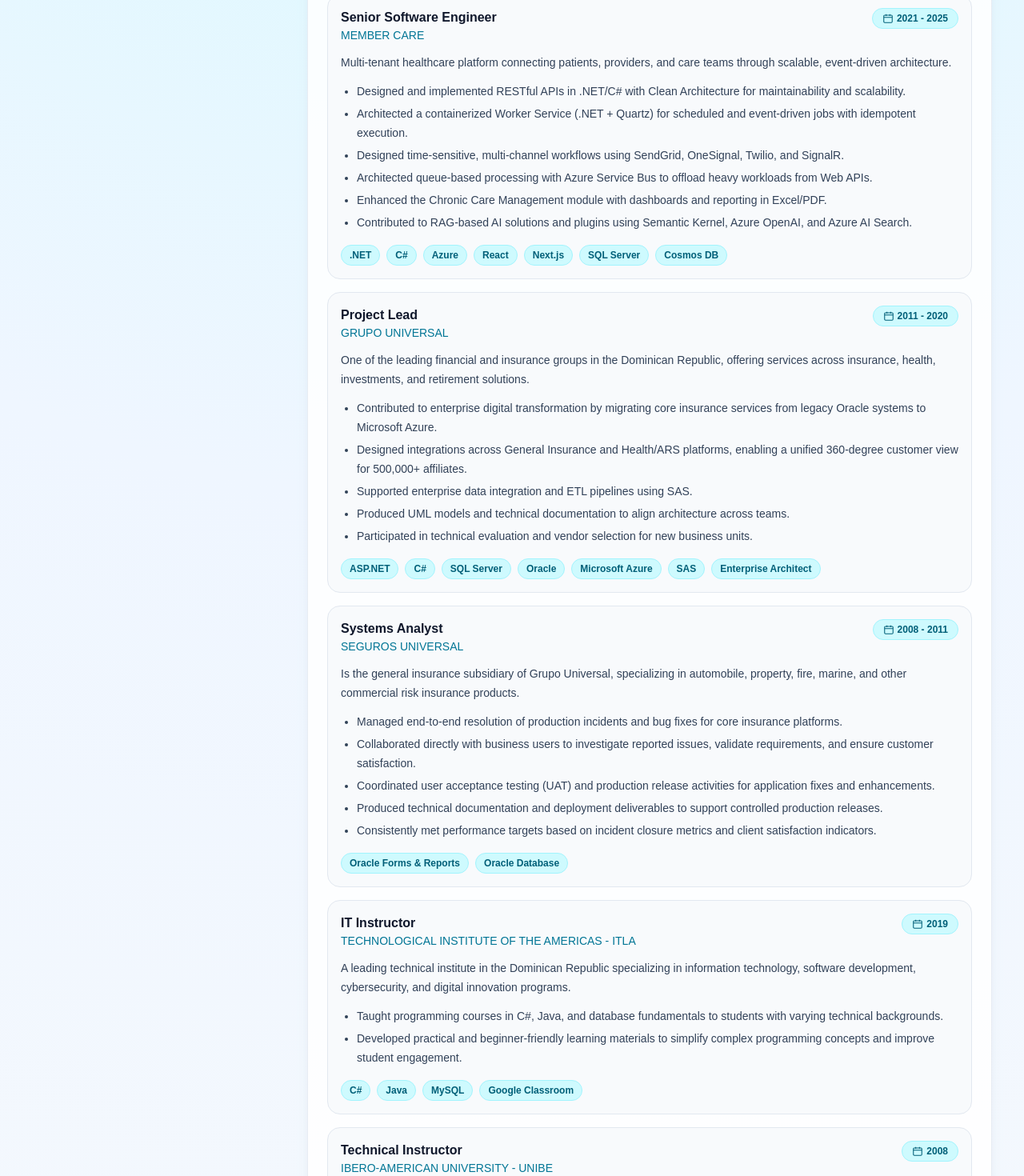
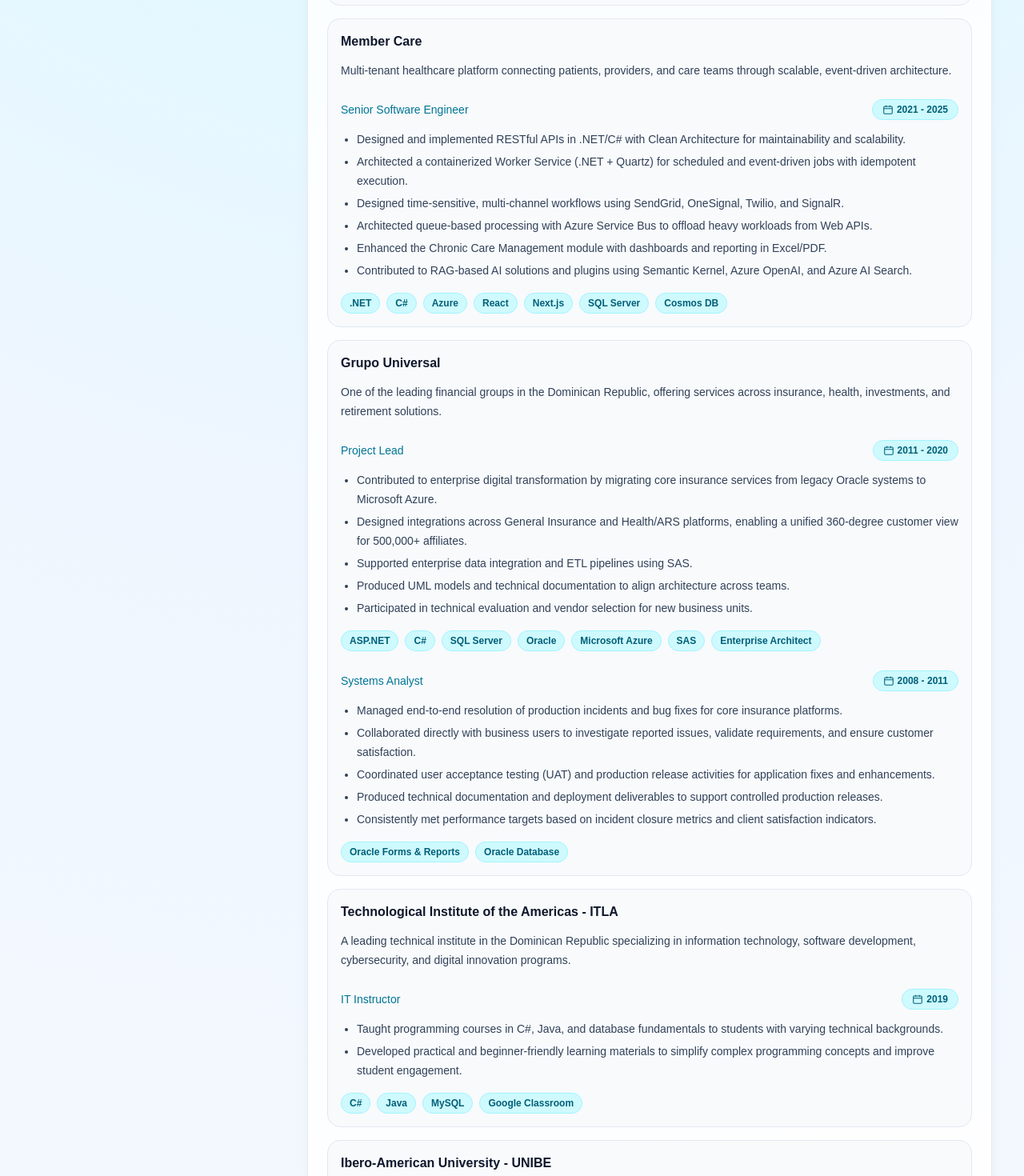
Before and after one commit to juanmiguel431/my-cv-app, a Next.js app: page /en in a window 1280 px wide. Shown: the part 940-2410 px from the top of the page at 80% size. Built offline with nearby package versions, Linux system fonts and the light colour scheme.

Commit message:
Refactor CV data structure: reorganize experience entries into nested roles, streamline descriptions, and fix localization inconsistencies.

```diff
--- a/components/curriculum.tsx
+++ b/components/curriculum.tsx
@@ -257,36 +257,45 @@
               </h2>
               <div className="space-y-4">
                 {experiences.map((experience) => (
+
                   <section
-                    key={`${experience.role}-${experience.company}-${experience.period}`}
+                    key={experience.company}
                     className={`rounded-2xl p-4 ${subtleCard}`}
                   >
-                    <div className="flex flex-wrap items-start justify-between gap-2">
                       <div>
-                        <h3 className={`text-base font-bold ${sectionTitle}`}>{experience.role}</h3>
+                        <h3 className={`text-base font-bold ${sectionTitle}`}>{experience.company}</h3>
+                        <p className={`mt-3 text-sm leading-6 ${mutedText}`}>{experience.description}</p>
+
+                        {experience.roles.map((role) => (
+                          <div key={role.name} className="mt-6">
+                            <div>
+                              <div className="flex flex-wrap items-center justify-between gap-2">
                                 <p
                                   className={`text-sm font-medium ${
                                     isDark ? "text-cyan-300" : "text-cyan-700"
                                   }`}
                                 >
-                          {experience.company}
+                                  {role.name}
                                 </p>
-                      </div>
+
                                 <div
                                   className={`flex items-center gap-1 rounded-full px-3 py-1 text-xs font-semibold ${accentChip}`}
                                 >
                                   <CalendarIcon className="h-3.5 w-3.5" />
-                        <span>{experience.period}</span>
+                                  <span>{role.period}</span>
                                 </div>
                               </div>
-                    <p className={`mt-3 text-sm leading-6 ${mutedText}`}>{experience.description}</p>
+                            </div>
+
+
                             <ul className={`mt-3 list-disc space-y-1 pl-5 text-sm leading-6 ${mutedText}`}>
-                      {experience.contributions.map((contribution) => (
+                              {role.contributions.map((contribution) => (
                                 <li key={contribution}>{contribution}</li>
                               ))}
                             </ul>
+
                             <div className="mt-4 flex flex-wrap gap-2">
-                      {experience.technologies.map((tech) => (
+                              {role.technologies.map((tech) => (
                                 <span
                                   key={tech}
                                   className={`rounded-full px-2.5 py-1 text-xs font-semibold ${accentChip}`}
@@ -295,6 +304,10 @@
                                 </span>
                               ))}
                             </div>
+                          </div>
+                        ))}
+                      </div>
+
                   </section>
                 ))}
               </div>
--- a/constants/translations/en.ts
+++ b/constants/translations/en.ts
@@ -4,15 +4,12 @@
   locale: "en",
   metadata: {
     title: "Juan Miguel Paulino Carpio | Senior Software Engineer CV",
-    description:
-      "Curriculum vitae of Juan Miguel Paulino Carpio, Senior Software Engineer with 15+ years of experience in .NET, Java, Python, Next.js, AWS, and Azure across fintech, insurance, and healthcare.",
+    description: "Curriculum vitae of Juan Miguel Paulino Carpio, Senior Software Engineer with 15+ years of experience in .NET, Java, Python, Next.js, AWS, and Azure across fintech, insurance, and healthcare.",
     openGraphTitle: "Juan Miguel Paulino Carpio | Senior Software Engineer CV",
-    openGraphDescription:
-      "Professional experience, technical stack, and education of Juan Miguel Paulino Carpio.",
+    openGraphDescription: "Professional experience, technical stack, and education of Juan Miguel Paulino Carpio.",
     openGraphLocale: "en_US",
     twitterTitle: "Juan Miguel Paulino Carpio | Senior Software Engineer CV",
-    twitterDescription:
-      "Professional experience, technical stack, and education of Juan Miguel Paulino Carpio.",
+    twitterDescription: "Professional experience, technical stack, and education of Juan Miguel Paulino Carpio.",
   },
   labels: {
     curriculumVitae: "Curriculum Vitae",
@@ -33,17 +30,17 @@
     github: "github.com/juanmiguel431",
     linkedin: "linkedin.com/in/juanmiguel431",
     profileImageAlt: "Juan Miguel Paulino Carpio profile picture",
-    summary:
-      "Senior Software Engineer with over 15 years of experience designing and developing scalable solutions for the financial, insurance, and healthcare industries. Expertise in .NET (C#), Java, Python, TypeScript, and React, combined with cloud experience across AWS and Azure. Strong background in building reliable, high-performance, user-centered platforms while contributing to software architecture and technical decision-making.",
+    summary: "Senior Software Engineer with over 15 years of experience designing and developing scalable solutions for the financial, insurance, and healthcare industries. Expertise in .NET (C#), Java, Python, TypeScript, and React, combined with cloud experience across AWS and Azure. Strong background in building reliable, high-performance, user-centered platforms while contributing to software architecture and technical decision-making.",
   },
   experiences: [
     {
-      role: "Senior Software Engineer",
-      company: "BILLET",
+      company: "Billet",
+      contract: true,
+      description: "Fintech platform for digital payments and financial services, enabling real-time transactions, customer onboarding, and regulatory compliance through integrations with banking systems (e.g., Banco BHD).",
+      roles: [
+        {
+          name: "Senior Software Engineer",
           period: "2024 - 2025",
-      contract: true,
-      description:
-        "Fintech platform for digital payments and financial services, enabling real-time transactions, customer onboarding, and regulatory compliance through integrations with banking systems (e.g., Banco BHD).",
           contributions: [
             "Improved developer productivity with high-fidelity local environments using LocalStack and containerized Redis, PostgreSQL, and DynamoDB.",
             "Enabled secure database access through AWS VPN Client for production-like local development.",
@@ -63,14 +60,17 @@
             "Docker",
             "Redis",
             "React Native",
-      ],
+          ]
+        }
+      ]
     },
     {
-      role: "Senior Software Engineer",
-      company: "MEMBER CARE",
+      company: "Member Care",
+      description: "Multi-tenant healthcare platform connecting patients, providers, and care teams through scalable, event-driven architecture.",
+      roles: [
+        {
+          name: "Senior Software Engineer",
           period: "2021 - 2025",
-      description:
-        "Multi-tenant healthcare platform connecting patients, providers, and care teams through scalable, event-driven architecture.",
           contributions: [
             "Designed and implemented RESTful APIs in .NET/C# with Clean Architecture for maintainability and scalability.",
             "Architected a containerized Worker Service (.NET + Quartz) for scheduled and event-driven jobs with idempotent execution.",
@@ -80,13 +80,16 @@
             "Contributed to RAG-based AI solutions and plugins using Semantic Kernel, Azure OpenAI, and Azure AI Search.",
           ],
           technologies: [".NET", "C#", "Azure", "React", "Next.js", "SQL Server", "Cosmos DB"],
+        }
+      ]
     },
     {
-      role: "Project Lead",
-      company: "GRUPO UNIVERSAL",
+      company: "Grupo Universal",
+      description: "One of the leading financial groups in the Dominican Republic, offering services across insurance, health, investments, and retirement solutions.",
+      roles: [
+        {
+          name: "Project Lead",
           period: "2011 - 2020",
-      description:
-        "One of the leading financial and insurance groups in the Dominican Republic, offering services across insurance, health, investments, and retirement solutions.",
           contributions: [
             "Contributed to enterprise digital transformation by migrating core insurance services from legacy Oracle systems to Microsoft Azure.",
             "Designed integrations across General Insurance and Health/ARS platforms, enabling a unified 360-degree customer view for 500,000+ affiliates.",
@@ -105,11 +108,8 @@
           ],
         },
         {
-      role: "Systems Analyst",
-      company: "SEGUROS UNIVERSAL",
+          name: "Systems Analyst",
           period: "2008 - 2011",
-      description:
-        "Is the general insurance subsidiary of Grupo Universal, specializing in automobile, property, fire, marine, and other commercial risk insurance products.",
           contributions: [
             "Managed end-to-end resolution of production incidents and bug fixes for core insurance platforms.",
             "Collaborated directly with business users to investigate reported issues, validate requirements, and ensure customer satisfaction.",
@@ -120,29 +120,39 @@
           technologies: [
             "Oracle Forms & Reports",
             "Oracle Database",
-      ],
+          ]
+        }
+      ]
     },
     {
-      role: "IT Instructor",
-      company: "TECHNOLOGICAL INSTITUTE OF THE AMERICAS - ITLA",
+      company: "Technological Institute of the Americas - ITLA",
+      description: "A leading technical institute in the Dominican Republic specializing in information technology, software development, cybersecurity, and digital innovation programs.",
+      roles: [
+        {
+          name: "IT Instructor",
           period: "2019",
-      description: "A leading technical institute in the Dominican Republic specializing in information technology, software development, cybersecurity, and digital innovation programs.",
           contributions: [
             "Taught programming courses in C#, Java, and database fundamentals to students with varying technical backgrounds.",
             "Developed practical and beginner-friendly learning materials to simplify complex programming concepts and improve student engagement.",
           ],
-      technologies: ["C#", "Java", "MySQL", "Google Classroom"],
+          technologies: ["C#", "Java", "MySQL", "Google Classroom"]
+        }
+      ]
     },
     {
-      role: "Technical Instructor",
-      company: "IBERO-AMERICAN UNIVERSITY - UNIBE",
+      company: "Ibero-American University - UNIBE",
+      description: "A private university in the Dominican Republic recognized for its programs in technology, engineering, business, and health sciences.",
+      roles: [
+        {
+          name: "Technical Instructor",
           period: "2008",
-      description: "A private university in the Dominican Republic recognized for its programs in technology, engineering, business, and health sciences.",
           contributions: [
             "Delivered technical training sessions for instructors and students, translating technical concepts into accessible and easy-to-follow guidance.",
             "Provided support and onboarding for Moodle-based educational tools and workflows.",
           ],
           technologies: ["Moddle"],
+        }
+      ]
     },
   ],
   techGroups: [
@@ -158,7 +168,7 @@
     {
       degree: "Bachelor's Degree in Information and Communication Technologies (ICT)",
       period: "2007 - 2011",
-      institution: "Ibero-american University (UNIBE)",
+      institution: "Ibero-American University (UNIBE)",
     },
     {
       degree: "Industrial Electronics Technologist (Digital Systems)",
--- a/constants/translations/es.ts
+++ b/constants/translations/es.ts
@@ -4,15 +4,12 @@
   locale: "es",
   metadata: {
     title: "Juan Miguel Paulino Carpio | CV Ingeniero de Software Senior",
-    description:
-      "Currículum vitae de Juan Miguel Paulino Carpio, Ingeniero de Software Senior con más de 15 años de experiencia en .NET, Java, Python, Next.js, AWS y Azure en fintech, seguros y salud.",
+    description: "Currículum vitae de Juan Miguel Paulino Carpio, Ingeniero de Software Senior con más de 15 años de experiencia en .NET, Java, Python, Next.js, AWS y Azure en fintech, seguros y salud.",
     openGraphTitle: "Juan Miguel Paulino Carpio | CV Ingeniero de Software Senior",
-    openGraphDescription:
-      "Experiencia profesional, stack técnico y formación académica de Juan Miguel Paulino Carpio.",
+    openGraphDescription: "Experiencia profesional, stack técnico y formación académica de Juan Miguel Paulino Carpio.",
     openGraphLocale: "es_ES",
     twitterTitle: "Juan Miguel Paulino Carpio | CV Ingeniero de Software Senior",
-    twitterDescription:
-      "Experiencia profesional, stack técnico y formación académica de Juan Miguel Paulino Carpio.",
+    twitterDescription: "Experiencia profesional, stack técnico y formación académica de Juan Miguel Paulino Carpio.",
   },
   labels: {
     curriculumVitae: "Currículum Vitae",
@@ -33,17 +30,17 @@
     github: "github.com/juanmiguel431",
     linkedin: "linkedin.com/in/juanmiguel431",
     profileImageAlt: "Foto de perfil de Juan Miguel Paulino Carpio",
-    summary:
-      "Ingeniero de Software Senior con más de 15 años de experiencia diseñando y desarrollando soluciones escalables para las industrias financiera, de seguros y de salud. Experiencia en .NET (C#), Java, Python, TypeScript y React, combinada con conocimientos en la nube en AWS y Azure. Sólida trayectoria en la construcción de plataformas confiables, de alto rendimiento y centradas en el usuario, contribuyendo además a la arquitectura de software y a la toma de decisiones técnicas.",
+    summary: "Ingeniero de Software Senior con más de 15 años de experiencia diseñando y desarrollando soluciones escalables para las industrias financiera, de seguros y de salud. Experiencia en .NET (C#), Java, Python, TypeScript y React, combinada con conocimientos en la nube en AWS y Azure. Sólida trayectoria en la construcción de plataformas confiables, de alto rendimiento y centradas en el usuario, contribuyendo además a la arquitectura de software y a la toma de decisiones técnicas.",
   },
   experiences: [
     {
-      role: "Senior Software Engineer",
-      company: "BILLET",
+      company: "Billet",
+      contract: true,
+      description: "Plataforma fintech para pagos digitales y servicios financieros, habilitando transacciones en tiempo real, onboarding de clientes y cumplimiento regulatorio mediante integraciones con sistemas bancarios (p. ej., Banco BHD).",
+      roles: [
+        {
+          name: "Senior Software Engineer",
           period: "2024 - 2025",
-      contract: true,
-      description:
-        "Plataforma fintech para pagos digitales y servicios financieros, habilitando transacciones en tiempo real, onboarding de clientes y cumplimiento regulatorio mediante integraciones con sistemas bancarios (p. ej., Banco BHD).",
           contributions: [
             "Mejoré la productividad del equipo con entornos locales de alta fidelidad usando LocalStack y Redis, PostgreSQL y DynamoDB en contenedores.",
             "Habilité acceso seguro a bases de datos mediante AWS VPN Client para desarrollo local similar a producción.",
@@ -64,13 +61,17 @@
             "Redis",
             "React Native",
           ],
+        }
+      ],
+
     },
     {
-      role: "Senior Software Engineer",
-      company: "MEMBER CARE",
+      company: "Member Care",
+      description: "Plataforma de salud multi-tenant que conecta pacientes, proveedores y equipos de cuidado con una arquitectura escalable orientada a eventos.",
+      roles: [
+        {
+          name: "Senior Software Engineer",
           period: "2021 - 2025",
-      description:
-        "Plataforma de salud multi-tenant que conecta pacientes, proveedores y equipos de cuidado con una arquitectura escalable orientada a eventos.",
           contributions: [
             "Diseñé e implementé APIs REST en .NET/C# con Clean Architecture para mantenibilidad y escalabilidad.",
             "Arquitecté un Worker Service contenedorizado (.NET + Quartz) para procesos programados y orientados a eventos con ejecución idempotente.",
@@ -79,14 +80,17 @@
             "Fortalecí el módulo de Chronic Care Management con dashboards y reportes en Excel/PDF.",
             "Contribuí a soluciones de IA basadas en RAG y plugins usando Semantic Kernel, Azure OpenAI y Azure AI Search.",
           ],
-      technologies: [".NET", "C#", "Azure", "React", "Next.js", "SQL Server", "Cosmos DB"],
+          technologies: [".NET", "C#", "Azure", "React", "Next.js", "SQL Server", "Cosmos DB"]
+        }
+      ]
     },
     {
-      role: "Líder de Proyectos",
-      company: "GRUPO UNIVERSAL",
+      company: "Grupo Universal",
+      description: "Uno de los principales grupos financieros en la República Dominicana que ofrece servicios en seguros, salud, inversiones y soluciones de retiro.",
+      roles: [
+        {
+          name: "Líder de Proyectos",
           period: "2011 - 2020",
-      description:
-        "Uno de los principales grupos financieros y de seguros en la República Dominicana que ofrece servicios en seguros, salud, inversiones y soluciones de retiro.",
           contributions: [
             "Contribuí a la transformación digital empresarial migrando servicios core de seguros desde sistemas Oracle legacy hacia Microsoft Azure.",
             "Diseñé integraciones entre plataformas de Seguros Generales y Salud/ARS, habilitando una vista 360 unificada para más de 500,000 afiliados.",
@@ -103,14 +107,11 @@
             "Microsoft Azure",
             "SAS",
             "Enterprise Architect",
-      ],
+          ]
         },
         {
-      role: "Analista de Sistemas",
-      company: "SEGUROS UNIVERSAL",
+          name: "Analista de Sistemas",
           period: "2008 - 2011",
-      description:
-        "Es una filial del Grupo Universal especializada en seguros de automóviles, propiedades, incendios, marítimos y otros productos de seguros de riesgos comerciales.",
           contributions: [
             "Gestioné la resolución de incidentes en producción y corrección de errores de extremo a extremo para plataformas centrales de seguros.",
             "Colaboré directamente con usuarios de negocio para investigar problemas reportados, validar requerimientos y asegurar la satisfacción del cliente.",
@@ -121,29 +122,39 @@
           technologies: [
             "Oracle Forms & Reports",
             "Oracle Database",
-      ],
+          ]
+        }
+      ]
     },
     {
-      role: "Docente de TI",
-      company: "INSTITUTO TECNOLÓGICO DE LAS AMÉRICAS - ITLA",
+      company: "Instituto Tecnológico de las Américas - ITLA",
+      description: "Un instituto técnico líder en la República Dominicana, especializado en tecnologías de la información, desarrollo de software, ciberseguridad e innovación digital.",
+      roles: [
+        {
+          name: "Docente de TI",
           period: "2019",
-      description: "Un instituto técnico líder en la República Dominicana, especializado en tecnologías de la información, desarrollo de software, ciberseguridad e innovación digital.",
           contributions: [
             "Impartí cursos de programación en C#, Java y fundamentos de bases de datos a estudiantes con diversos niveles técnicos.",
             "Desarrollé materiales de aprendizaje prácticos y orientados a principiantes para simplificar conceptos complejos de programación y mejorar la participación de los estudiantes.",
           ],
           technologies: ["C#", "Java", "MySQL", "Google Classroom"],
+        }
+      ]
     },
     {
-      role: "Instructor Técnico",
-      company: "UNIVERSIDAD IBEROAMERICANA - UNIBE",
+      company: "Universidad Iberoamericana - UNIBE",
+      description: "Universidad privada en la República Dominicana reconocida por sus programas en tecnología, ingeniería, negocios y ciencias de la salud.",
+      roles: [
+        {
+          name: "Instructor Técnico",
           period: "2008",
-      description: "Universidad privada en la República Dominicana reconocida por sus programas en tecnología, ingeniería, negocios y ciencias de la salud.",
           contributions: [
             "Impartí sesiones de capacitación técnica para instructores y estudiantes, traduciendo conceptos técnicos en guías accesibles y fáciles de seguir.",
             "Brindé soporte e inducción en herramientas y flujos de trabajo educativos basados en Moodle.",
           ],
           technologies: ["Moddle"],
+        }
+      ]
     },
   ],
   techGroups: [
```
Also changed, not shown: models/cv.ts (+14 -4 lines). Lines whose indentation alone changed are shown as unchanged.
